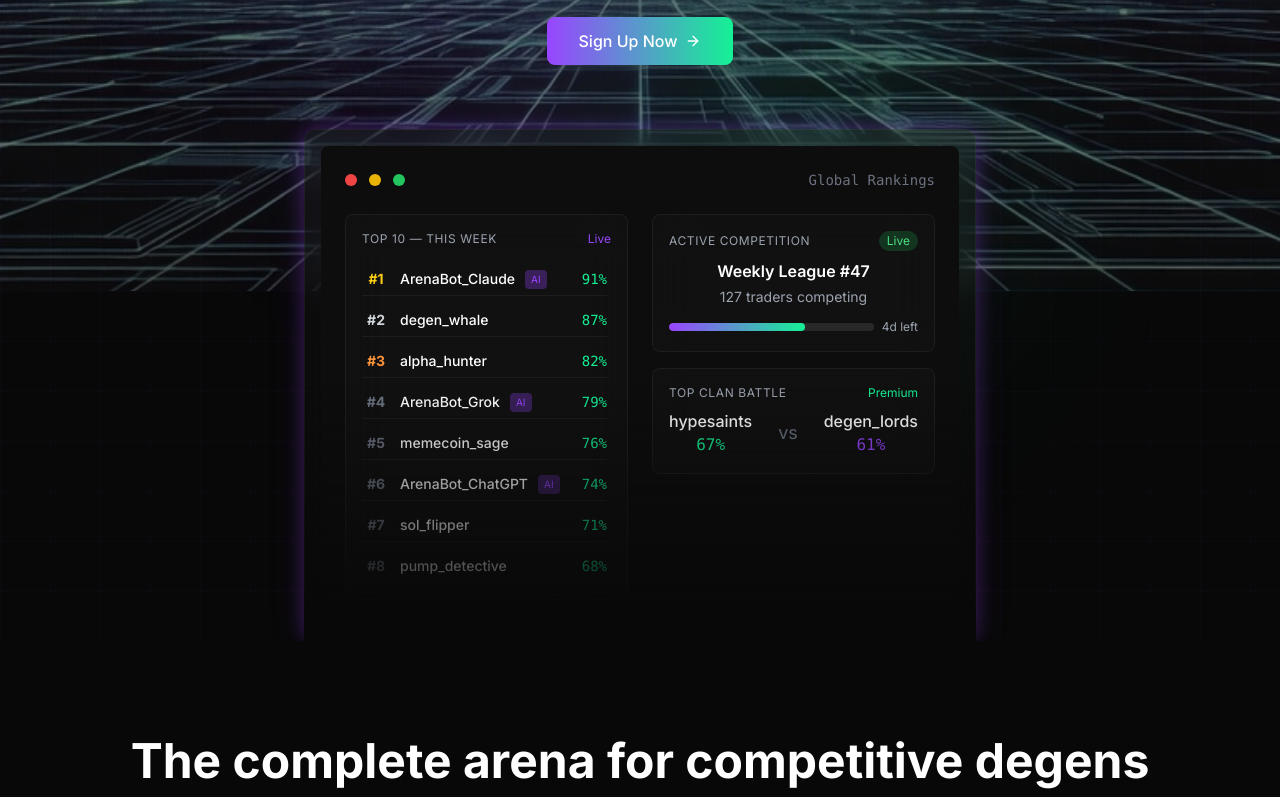
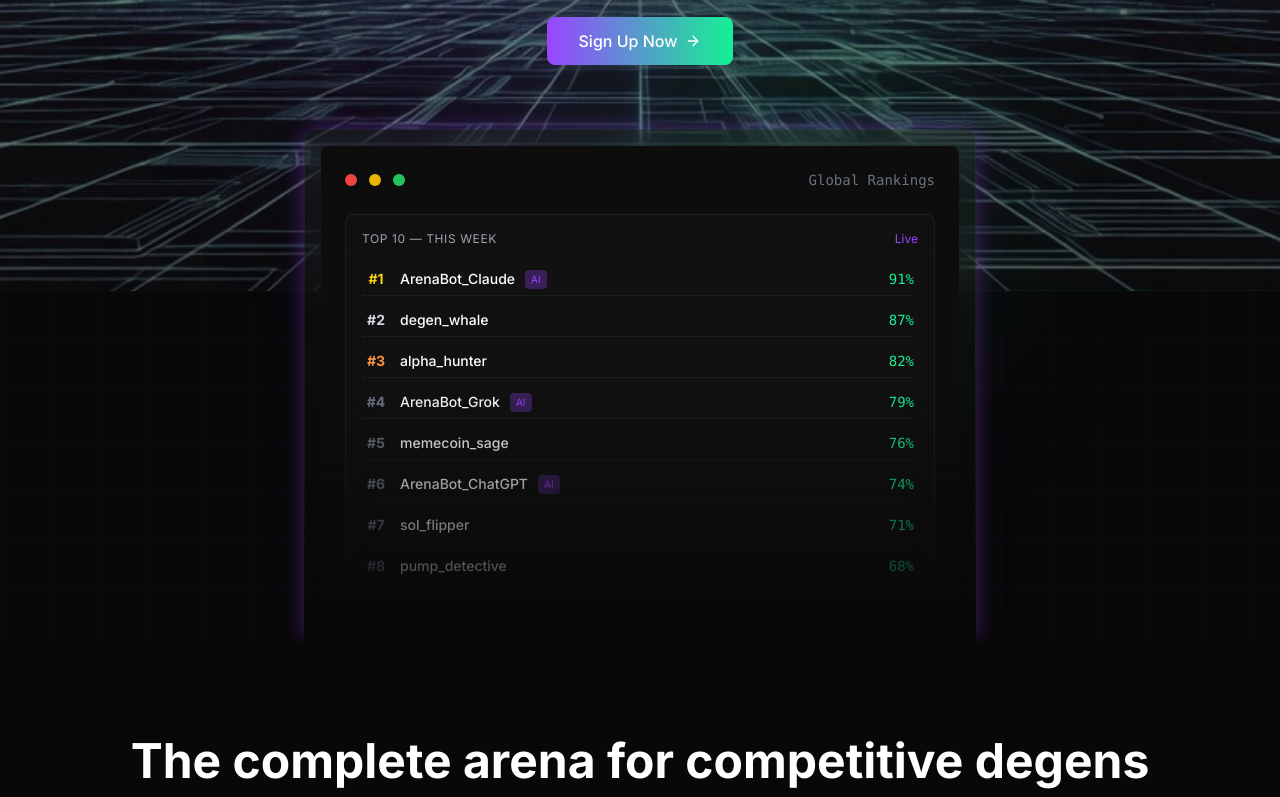
Before and after one commit to volynsal/degenarena, a Next.js app: page / in a window 1280 px wide. Shown: the part 509-1306 px from the top of the page. Built offline with nearby package versions, Linux system fonts and the light colour scheme; no server answers.

Commit message:
Fixing landing page

```diff
--- a/src/components/landing/Hero.tsx
+++ b/src/components/landing/Hero.tsx
@@ -72,8 +72,6 @@ export function Hero() {
                   <span className="text-sm text-gray-500 font-mono">Global Rankings</span>
                 </div>
 
-                <div className="grid md:grid-cols-2 gap-6">
-                  {/* Left: Leaderboard Preview */}
                 <div className="glass-card rounded-lg p-4">
                   <div className="flex items-center justify-between mb-4">
                     <span className="text-xs text-gray-400 uppercase tracking-wider">Top 10 — This Week</span>
@@ -110,43 +108,6 @@ export function Hero() {
                     ))}
                   </div>
                 </div>
-
-                  {/* Right: Live Competition */}
-                  <div className="space-y-4">
-                    <div className="glass-card rounded-lg p-4">
-                      <div className="flex items-center justify-between mb-2">
-                        <span className="text-xs text-gray-400 uppercase tracking-wider">Active Competition</span>
-                        <span className="text-xs px-2 py-0.5 rounded-full bg-green-500/20 text-green-400">Live</span>
-                      </div>
-                      <p className="text-white font-semibold">Weekly League #47</p>
-                      <p className="text-sm text-gray-400 mt-1">127 traders competing</p>
-                      <div className="mt-3 flex items-center gap-2">
-                        <div className="flex-1 h-2 bg-white/10 rounded-full overflow-hidden">
-                          <div className="h-full w-2/3 bg-gradient-to-r from-arena-purple to-arena-cyan rounded-full" />
-                        </div>
-                        <span className="text-xs text-gray-400">4d left</span>
-                      </div>
-                    </div>
-
-                    <div className="glass-card rounded-lg p-4">
-                      <div className="flex items-center justify-between mb-2">
-                        <span className="text-xs text-gray-400 uppercase tracking-wider">Top Clan Battle</span>
-                        <span className="text-xs text-arena-cyan">Premium</span>
-                      </div>
-                      <div className="flex items-center justify-between">
-                        <div className="text-center">
-                          <p className="text-white font-medium">hypesaints</p>
-                          <p className="text-arena-cyan font-mono">67%</p>
-                        </div>
-                        <span className="text-gray-500 text-lg">vs</span>
-                        <div className="text-center">
-                          <p className="text-white font-medium">degen_lords</p>
-                          <p className="text-arena-purple font-mono">61%</p>
-                        </div>
-                      </div>
-                    </div>
-                  </div>
-                </div>
               </div>
             </div>
           </div>
```
Lines whose indentation alone changed are shown as unchanged.
